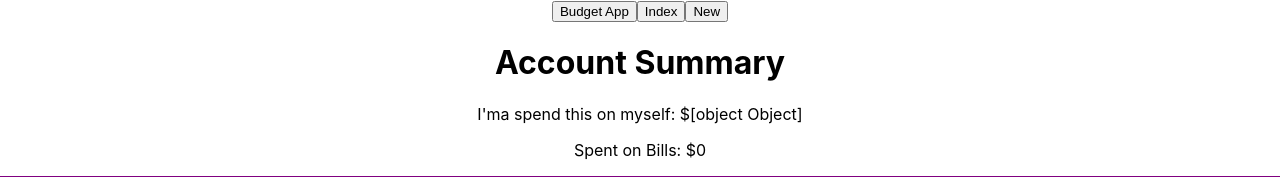
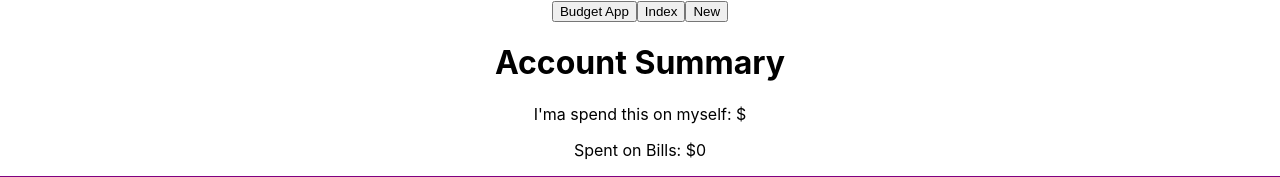
Before and after one commit to Stephanie-Lucano/budgeting-app-react, a React (Create React App) app: page /transactions in a window 1280 px wide. Shown: the top 177 px of the page. Built offline with nearby package versions, Linux system fonts and the light colour scheme; no server answers.

Commit message:
CSS take 37

```diff
--- a/src/Functionality/AllTransactions/AllTransactions.js
+++ b/src/Functionality/AllTransactions/AllTransactions.js
@@ -20,10 +20,10 @@ const AllTransactions = () => {
     const spentOnBills = (transactions.filter(({amount}) => amount < 0).reduce((previousValue, currentValue) => previousValue + currentValue.amount,
     0))*-1
 
-    const flag = (money) => {
-        if (money >= 1000) {
+    const flag = () => {
+        if (moneyLeft >= 1000) {
             return <span style={{color: "#97C1A9"}}></span>
-        } else if (money <= 0) {
+        } else if (moneyLeft <= 0) {
             return <span style={{color: "red"}}></span>
         } else {
             return <span style={{color: "#FCFAF6"}}></span>
@@ -34,7 +34,8 @@ const AllTransactions = () => {
         <div className="AllTransactions">
             <header className="Account-Summary">
                 <p>
-                    {"I'ma spend this on myself: $"+flag(moneyLeft)}
+                    I'ma spend this on myself: $
+                    {flag()}
                 </p>
                 <p>{"Spent on Bills: $" + spentOnBills}</p>
             </header>
```
